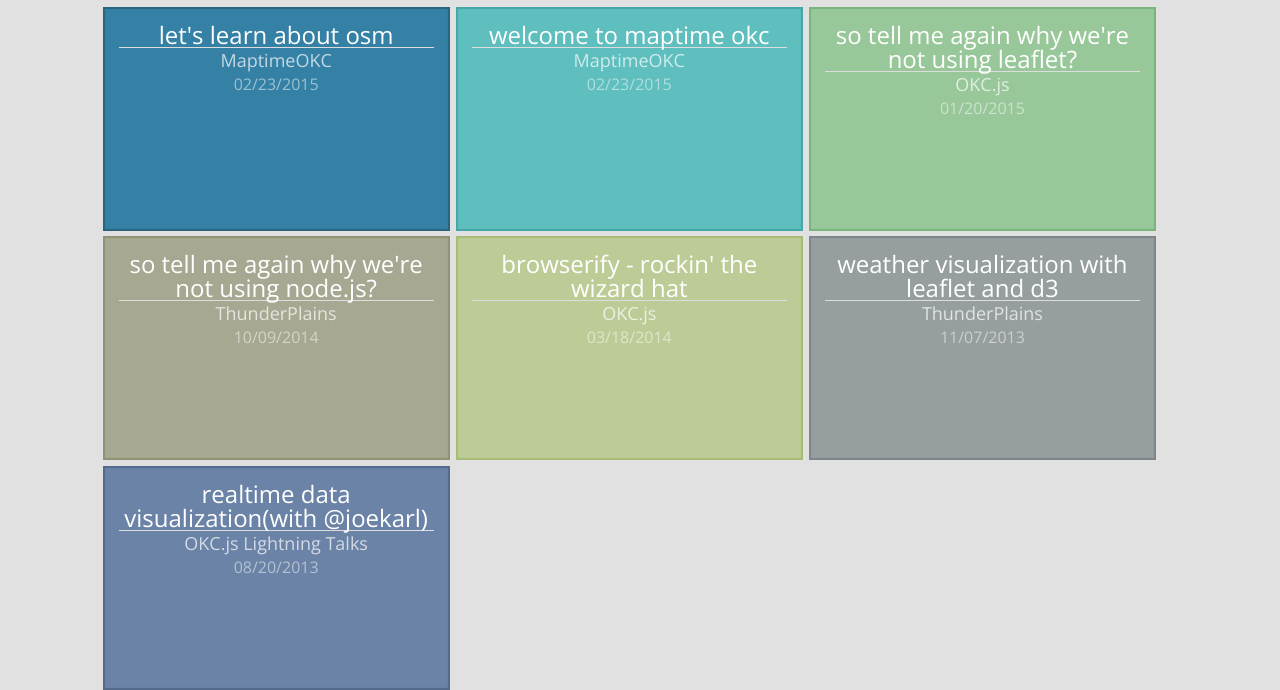
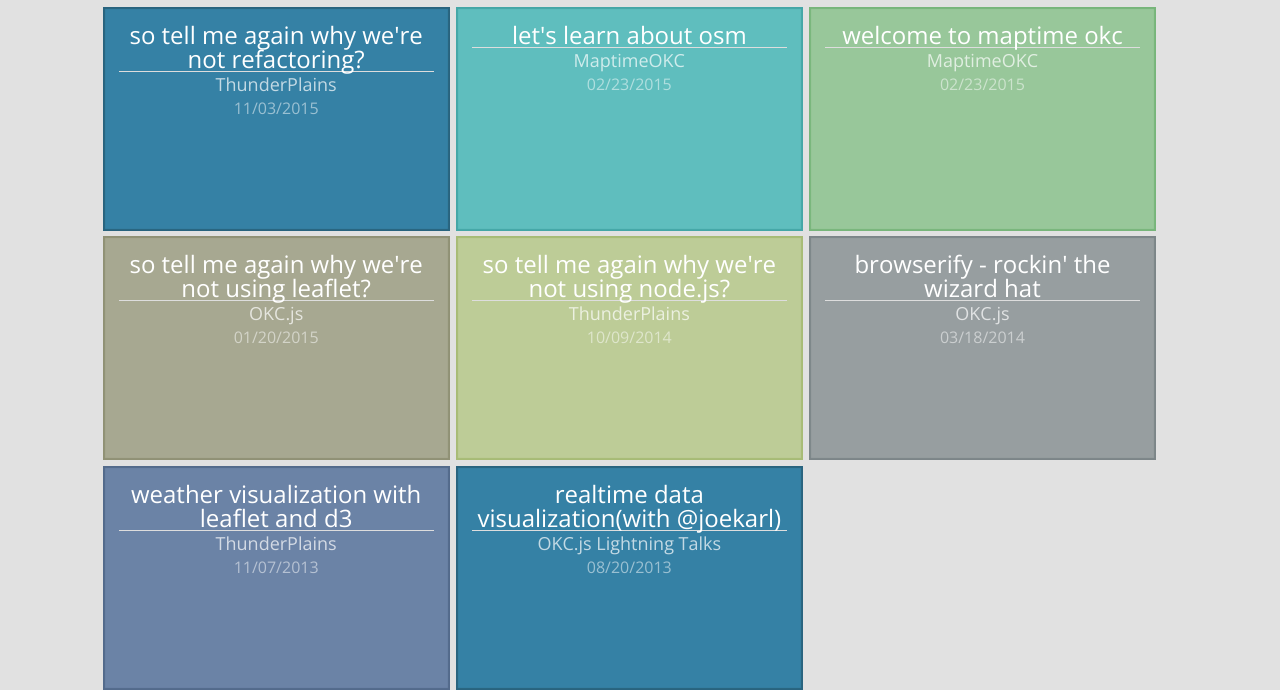
Before and after one commit to jvrousseau/jvrousseau.github.io, a Jekyll site: the page built from presentations.html, in a window 1280 px wide. Shown: the part 257-947 px from the top of the page. Built offline with Jekyll 4.4.1, drawn with Linux system fonts in a browser that asks for light colours.

Commit message:
added 2015 thunderplains to the list

```diff
--- a/presentations.html
+++ b/presentations.html
@@ -5,6 +5,12 @@
 {% assign presentation_count = 0; %}
 {% assign switch = 0; %}
 <div class="grid-items" id="posts">
+        <a href="http://rousseau.io/thunderplains-refactor" class="grid-item" target="_blank">
+            <div class='title'>so tell me again why we're not refactoring?</div>
+            <hr/>
+            <div class='description'>ThunderPlains</div>
+            <div class='date'>11/03/2015</div>
+        </a>
         <a href="http://maptimeokc.github.io/osm-intro" class="grid-item" target="_blank">
             <div class='title'>let's learn about osm</div>
             <hr/>
```
